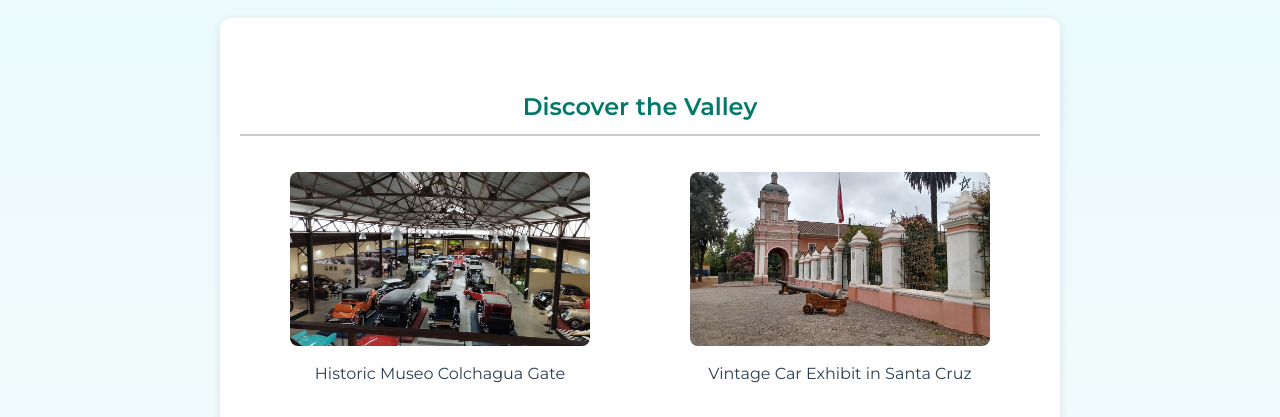
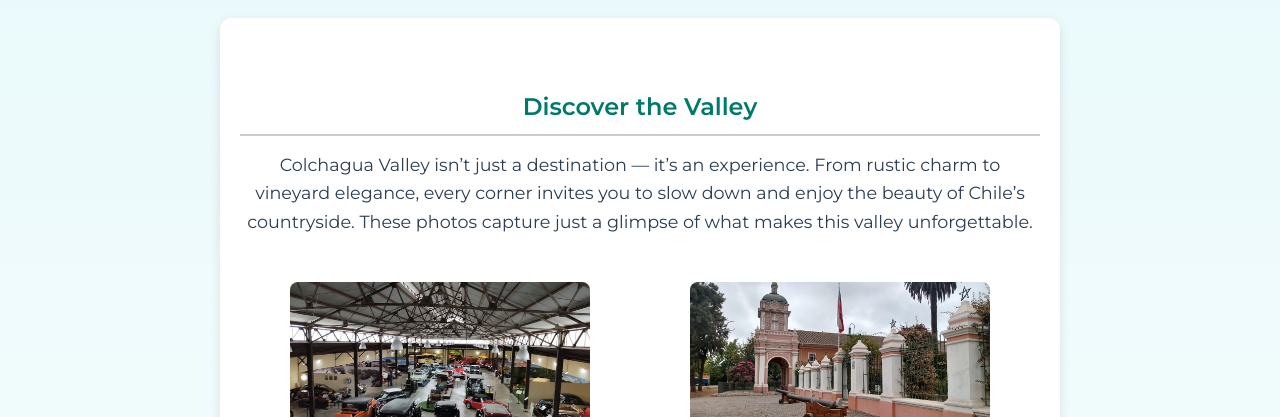
Before and after one commit to DTC1GC3/favorite-thing-website, a plain HTML site: page index.html in a window 1280 px wide. Shown: the part 662-1079 px from the top of the page. Drawn offline with Linux system fonts and the light colour scheme.

Commit message:
Update index.html

```diff
--- a/index.html
+++ b/index.html
@@ -12,8 +12,13 @@
     <p>Endless vineyards, quiet hills, and sunsets in the Andes.</p>
   </header>
 
-  <section>
+ <section>
   <h2 style="text-align: center;">Discover the Valley</h2>
+  <p style="max-width: 800px; margin: 0 auto 30px auto; text-align: center; font-size: 1.1em;">
+    Colchagua Valley isn’t just a destination — it’s an experience. From rustic charm to vineyard elegance,
+    every corner invites you to slow down and enjoy the beauty of Chile’s countryside.
+    These photos capture just a glimpse of what makes this valley unforgettable.
+  </p>
   <div style="display: flex; flex-wrap: wrap; justify-content: center; gap: 20px; margin-top: 20px;">
     <figure style="text-align: center;">
       <img src="5a8efddf-4758-4038-b23d-14045f3f15cc.png" alt="Historic Entrance" style="width: 300px; border-radius: 8px;">
@@ -35,6 +40,7 @@
 </section>
 
 
+
   <footer>
     <p>Thanks for discovering Colchagua Valley with me 🍇</p>
   </footer>
```
